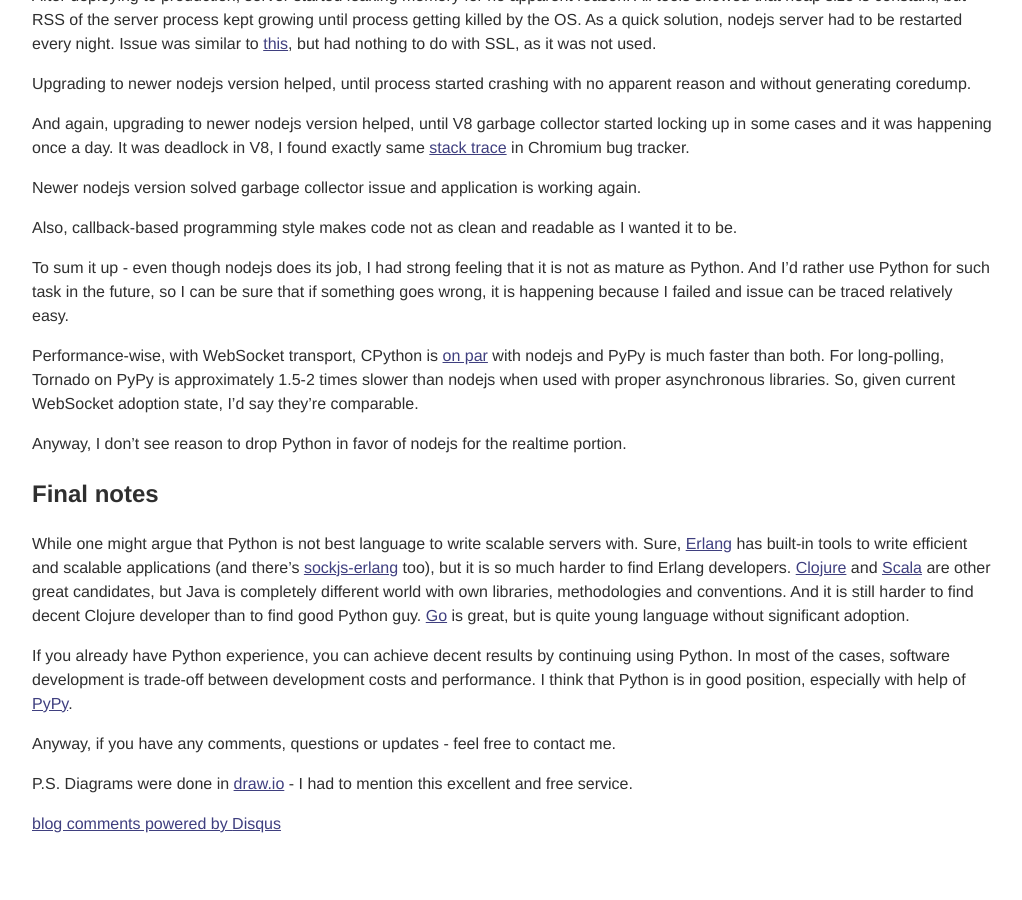
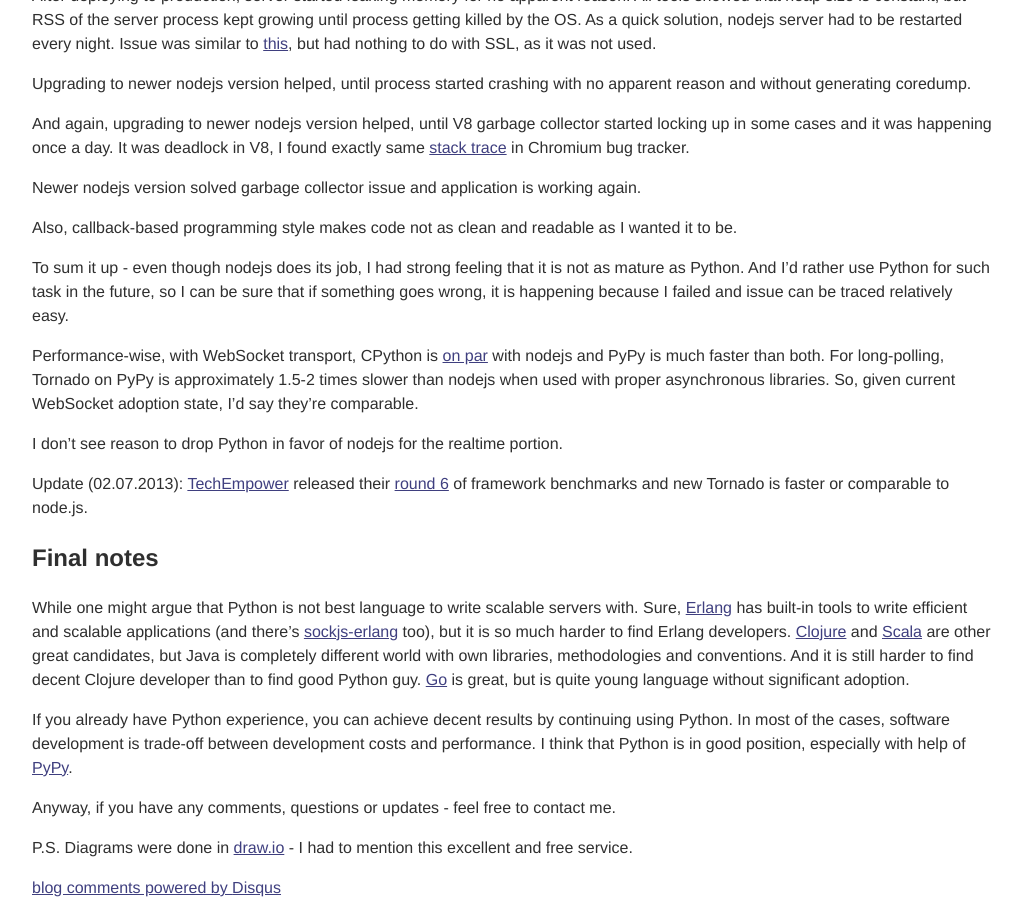
Before and after one commit to mrjoes/mrjoes.github.com, a Jekyll site: the page built from _posts/2013-06-21-python-realtime.md, in a window 1280 px wide and 900 px high, scrolled down 15369 px. Shown: the whole window, without its empty margins (128-1150 px from the left). Built offline with Jekyll 4.4.1, drawn with Linux system fonts in a browser that asks for light colours; Markdown is read by kramdown in place of the engine named in the settings; comment, search, counter and statistics services are not loaded; before the commit the page ends 16205 px from its top, so only the background shows below that.

Commit message:
Update 2013-06-21-python-realtime.md

```diff
--- a/_posts/2013-06-21-python-realtime.md
+++ b/_posts/2013-06-21-python-realtime.md
@@ -584,7 +584,9 @@
 
 Performance-wise, with WebSocket transport, CPython is [on par](http://mrjoes.github.io/2011/12/15/sockjs-bench.html) with nodejs and PyPy is much faster than both. For long-polling, Tornado on PyPy is approximately 1.5-2 times slower than nodejs when used with proper asynchronous libraries. So, given current WebSocket adoption state, I'd say they're comparable.
 
-Anyway, I don't see reason to drop Python in favor of nodejs for the realtime portion.
+I don't see reason to drop Python in favor of nodejs for the realtime portion.
+
+Update (02.07.2013): [TechEmpower](http://www.techempower.com/) released their [round 6](http://www.techempower.com/benchmarks/#section=data-r6&hw=ec2&test=json) of framework benchmarks and new Tornado is faster or comparable to node.js.
 
 Final notes
 -----------
```
